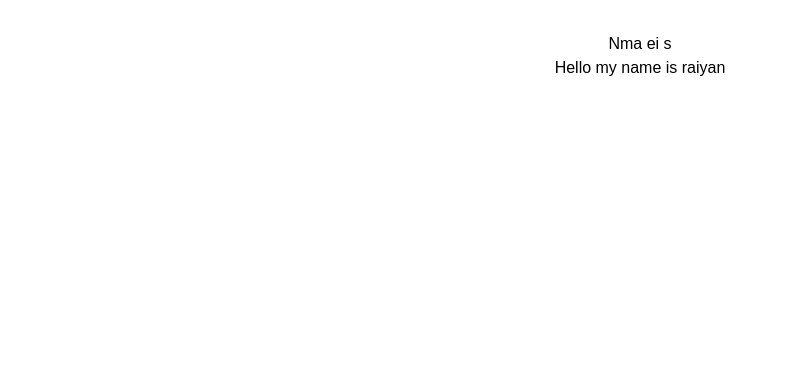
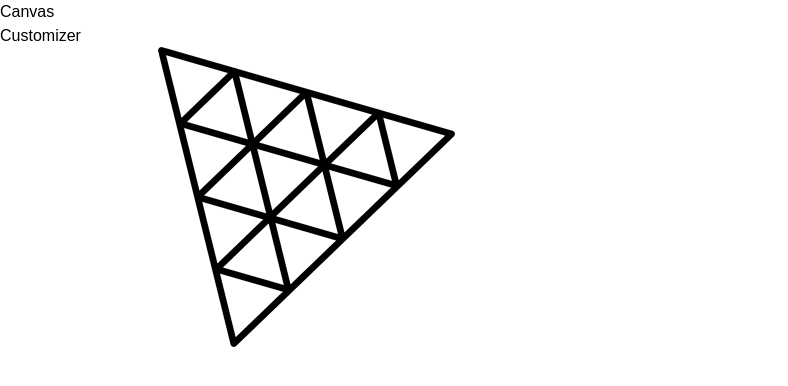
Before and after one commit to NabilRaiyan/3D-Web-App, a React (Vite) app in the folder client/: page / in a window 1280 px wide. Shown: the top 386 px of the page, without its empty margins (0-788 px from the left). Built offline with nearby package versions, Linux system fonts and the light colour scheme; a web font is replaced by a local one.

Commit message:
creating home page

```diff
--- a/client/src/App.jsx
+++ b/client/src/App.jsx
@@ -1,14 +1,16 @@
-import { useState } from 'react'
+import Canvas from "./canvas"
+import Customizer from "./pages/Customizer"
+import Home from "./pages/Home"
 
-import './App.css'
 
 function App() {
 
   return (
-    <>
-    <p className='m-5 text-xl font-serif bg-gray-200 p-4'>Nma ei s</p>
-     <h1 className='text-2xl bg-cyan-300 p-4 rounded'>Hello my name is raiyan</h1>
-    </>
+    <main className='app transition-all ease-in'>
+        <Home />
+        <Canvas />
+        <Customizer />
+    </main>
   )
 }
 
--- /dev/null
+++ b/client/src/canvas/index.jsx
@@ -0,0 +1,11 @@
+import React from 'react'
+
+const Canvas = () => {
+  return (
+    <div>
+      Canvas
+    </div>
+  )
+}
+
+export default Canvas
--- /dev/null
+++ b/client/src/components/ColorPicker.jsx
@@ -0,0 +1,11 @@
+import React from 'react'
+
+const ColorPicker = () => {
+  return (
+    <div>
+
+    </div>
+  )
+}
+
+export default ColorPicker
--- /dev/null
+++ b/client/src/pages/Customizer.jsx
@@ -0,0 +1,11 @@
+import React from 'react'
+
+const Customizer = () => {
+    return (
+        <div>
+        Customizer
+        </div>
+    )
+}
+
+export default Customizer
--- /dev/null
+++ b/client/src/pages/Home.jsx
@@ -0,0 +1,31 @@
+import {motion, AnimatePresence} from 'framer-motion'
+import {useSnapshot} from 'valtio'
+import {
+    headContainerAnimation,
+    headTextAnimation,
+    headContentAnimation,
+    slideAnimation
+} from '../config/motion'
+
+import state from '../store'
+
+const Home = () => {
+
+    const snap = useSnapshot(state);
+
+    return (
+        <AnimatePresence>
+            {
+                snap.intro && (
+                    <motion.section className='home' {...slideAnimation('left')}>
+                        <motion.header {...slideAnimation('down')}>
+                            <img src='./threejs.png' alt='logo' className='w-10 h-10 object-contain'/>
+                        </motion.header>
+                    </motion.section>
+                )
+            }
+        </AnimatePresence>
+    )
+}
+
+export default Home
--- /dev/null
+++ b/client/src/store/index.js
@@ -0,0 +1,12 @@
+import {proxy} from 'valtio'
+
+const state = proxy({
+    intro: true,
+    color: '#EFBD48',
+    isLogoTexture: true,
+    isFullTexture: false,
+    logoDecal: './threejs.png',
+    fullDecal: './threejs.png'
+})
+
+export default state;
```
Also changed, not shown: client/src/components/CustomButton.jsx (added, +11 -0 lines), client/src/components/FilePicker.jsx (added, +11 -0 lines), client/src/components/Tab.jsx (added, +11 -0 lines).
